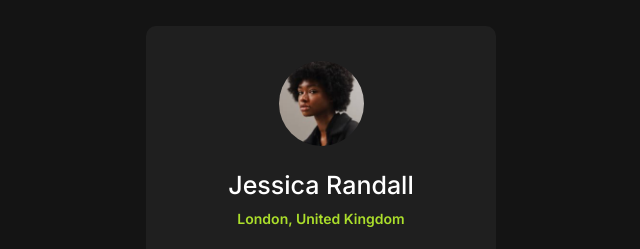
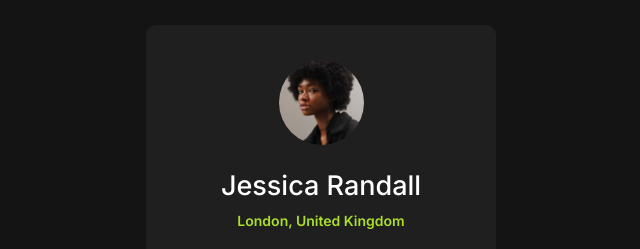
Before and after one commit to mostafajr10psg/Social-links-profile, a plain HTML site: page index.html in a window 1280 px wide. Shown: the part 101-350 px from the top of the page, 319-959 px from the left. Drawn offline with Linux system fonts and the light colour scheme.

Commit message:
Fix The Reporting

```diff
--- a/CSS/master.css
+++ b/CSS/master.css
@@ -37,10 +37,10 @@ main img {
   text-align: center;
 }
 
-.title h3 {
+.title h1 {
   color: white;
   font-weight: 500;
-  font-size: 25px;
+  font-size: 27px;
   margin: 20px 0 10px 0;
 }
 
--- a/index.html
+++ b/index.html
@@ -18,7 +18,7 @@
         <img src="imgs/avatar-jessica.jpeg" alt="" />
       </div>
       <div class="title">
-        <h3>Jessica Randall</h3>
+        <h1>Jessica Randall</h1>
         <p class="address">London, United Kingdom</p>
         <p class="job">"Front-end developer and avid reader."</p>
       </div>
```
